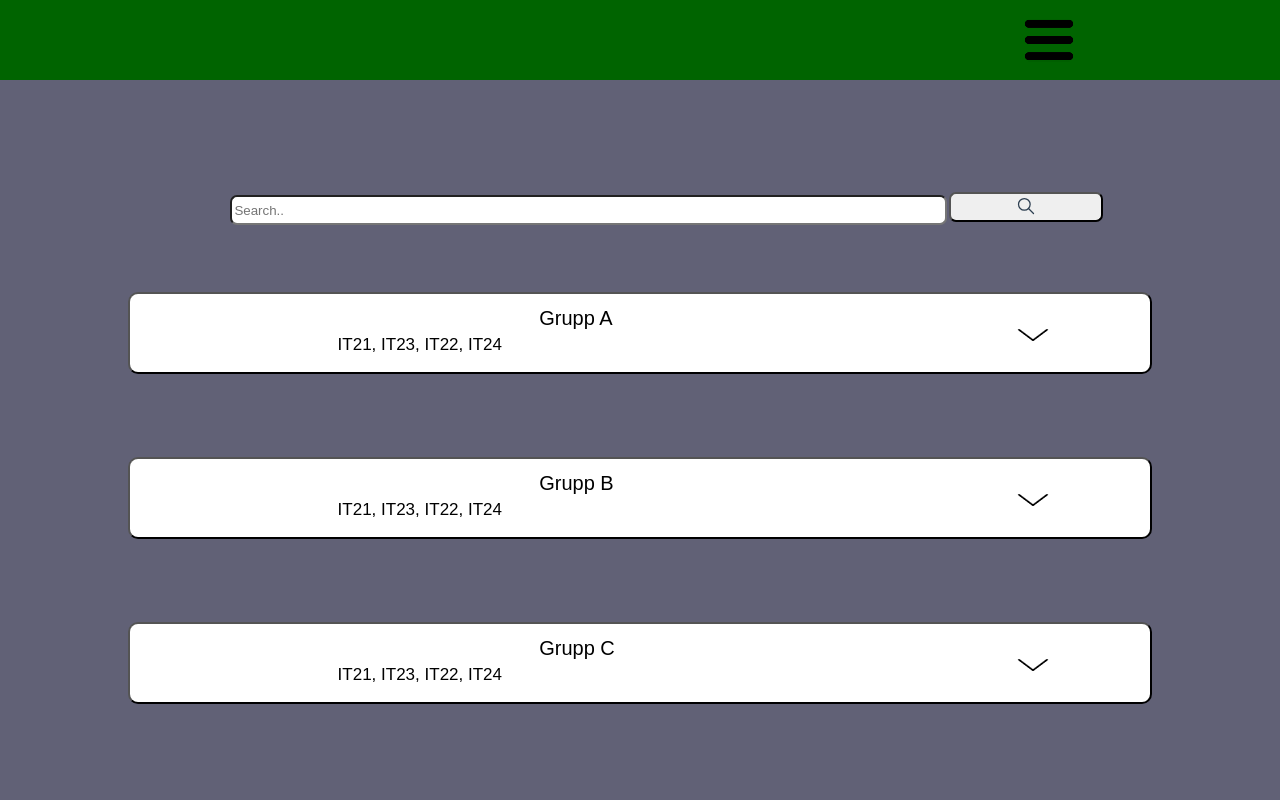
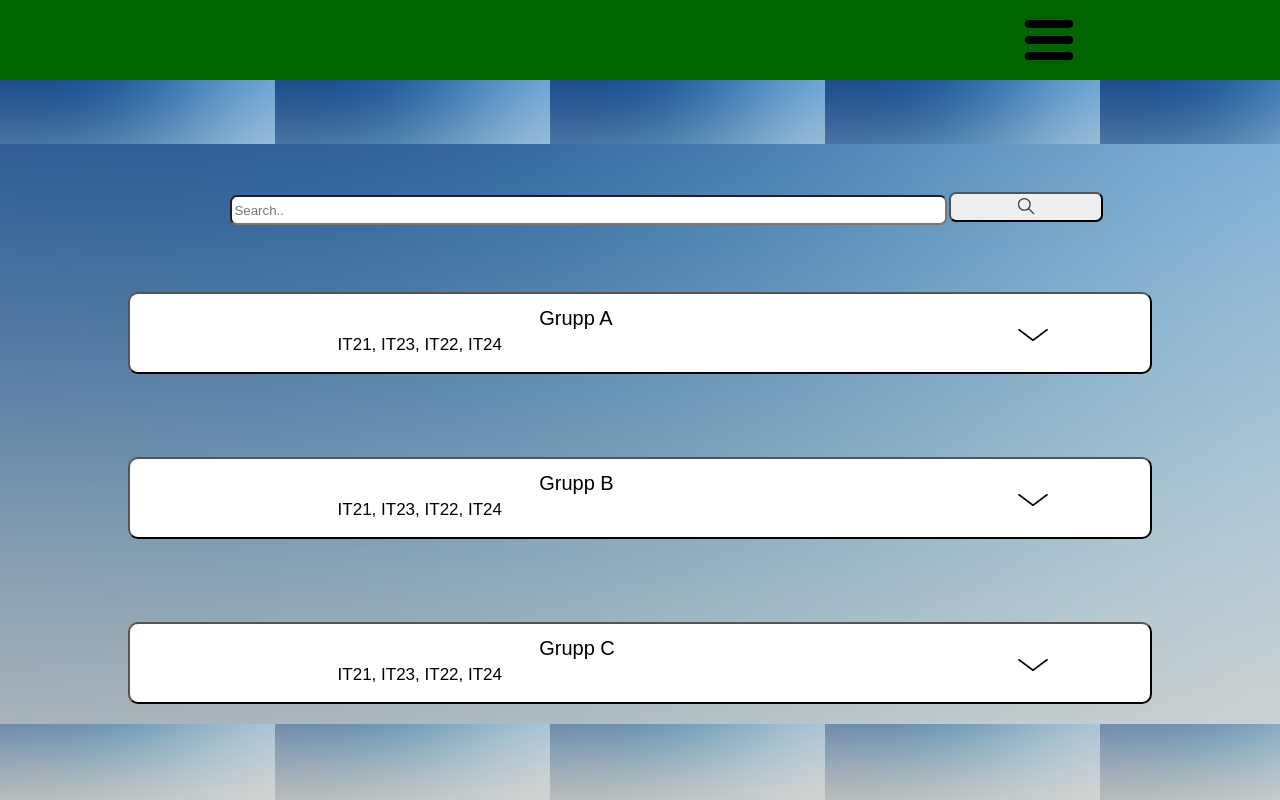
Before and after one commit to CD47484/Volleyboll-Gruppspel, a Vue app in the folder Gruppspel/: page / in a window 1280 px wide. Built offline with nearby package versions, Linux system fonts and the light colour scheme.

Commit message:
bakgrund fix

```diff
--- a/Gruppspel/src/App.vue
+++ b/Gruppspel/src/App.vue
@@ -145,7 +145,7 @@
   </nav>
 
   <main id="main">
-
+<div id="bakgrund">
   <div class="search-container">
     <input type="text" class="search-input" placeholder="Search..">
     <button class="search-btn">
@@ -377,10 +377,18 @@
         </tr>
       </table>
   </div>
+
+  </div>
   </main>
 </template>
 
 <style scoped>
+#bakgrund{
+  background-image: url(./assets/beach.png);
+  background-repeat: no-repeat;
+  background-size: cover;
+  background-position: center;
+}
 #nav {
   position: absolute;
   display: flex;
@@ -399,7 +407,7 @@
   right: 0%;
   height: fit-content;
   min-height: 90%;
-  background-color: rgb(97, 97, 118);
+  background-image: url(./assets/beach.png);
 }
 .Grupper{
   position: relative;
```
Also changed, not shown: Gruppspel/src/assets/beach.png (renamed from Gruppspel/src/assets/image (1).png).
